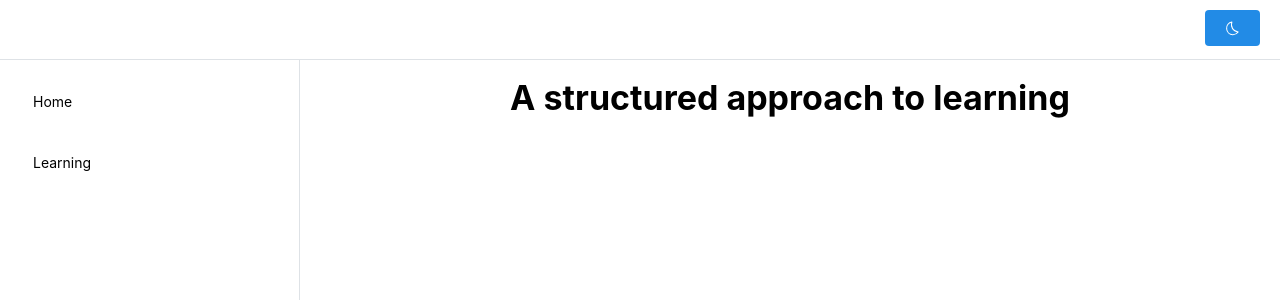
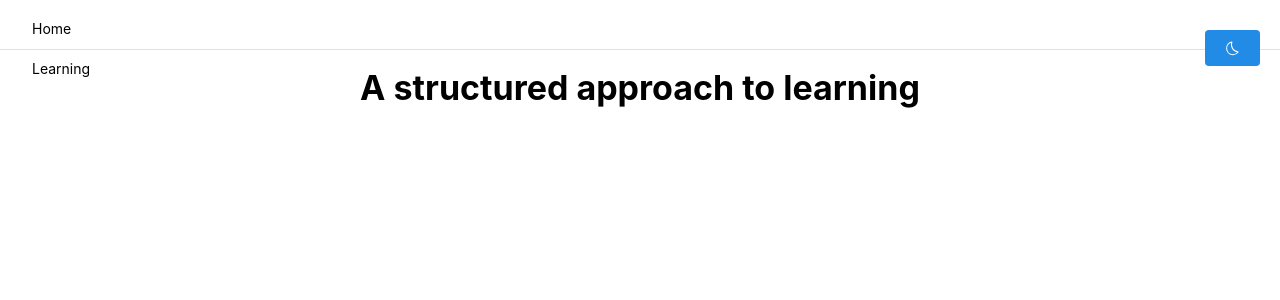
Before and after one commit to DudzinDzmitry/learn2code, a React (Vite) app: page / in a window 1280 px wide. Shown: the top 300 px of the page. Built offline with nearby package versions, Linux system fonts and the light colour scheme.

Commit message:
feat: move nav to header on desktop

```diff
--- a/src/App.tsx
+++ b/src/App.tsx
@@ -7,18 +7,16 @@ export default function App() {
 
   return (
     <AppShell
-      header={{ height: 60 }}
+      header={{ height: 50 }}
       navbar={{
         width: 300, breakpoint: 'sm',
-        collapsed: { mobile: !opened }
+        collapsed: { desktop: true, mobile: !opened }
       }}
       padding="md"
     >
       <Header opened={opened} toggle={toggle} />
       <Navbar />
-      <AppShell.Main>
-        <PageSwitcher />
-      </AppShell.Main>
+      <PageSwitcher />
     </AppShell>
   );
 }
--- a/src/components/layouts/Header.tsx
+++ b/src/components/layouts/Header.tsx
@@ -1,23 +1,36 @@
-import { Flex, AppShell, Burger, Button, useMantineColorScheme, useComputedColorScheme } from '@mantine/core';
+import { Group, AppShell, Burger, Button, NavLink, useMantineColorScheme, useComputedColorScheme } from '@mantine/core';
+import { useNavigate } from 'react-router-dom';
 import Moon from '~icons/carbon/moon'
 import Sun from '~icons/carbon/sun'
 
 export const Header = ({ opened, toggle }: any) => {
+  const navigate = useNavigate();
+
   const { setColorScheme } = useMantineColorScheme();
   const computedColorScheme = useComputedColorScheme('light');
 
   const toggleColorScheme = () => {
     setColorScheme(computedColorScheme === "dark" ? 'light' : 'dark')
   }
+
   return (
     <AppShell.Header>
-            <Flex justify="space-between" align="center" style={{ padding: '10px 20px' }}>
+      <Group justify="space-between" style={{ padding: '7.5px 20px' }}>
         <Burger opened={opened} onClick={toggle} hiddenFrom='sm' size="sm" />
-                <div></div>
-                <Button size='sm' variant='link' onClick={toggleColorScheme}>
+        <Group gap={0} visibleFrom="sm">
+          <NavLink
+            label="Home"
+            onClick={() => navigate('/')}
+          />
+          <NavLink
+            label="Learning"
+            onClick={() => navigate('/learning')}
+          />
+        </Group>
+        <Button size='sm' onClick={toggleColorScheme}>
           {computedColorScheme === "dark" ? <Sun /> : <Moon />}
         </Button>
-            </Flex>
+      </Group>
     </AppShell.Header>
   )
 }
--- a/src/components/layouts/PageSwitcher.tsx
+++ b/src/components/layouts/PageSwitcher.tsx
@@ -1,12 +1,15 @@
+import { AppShell } from "@mantine/core"
 import { Route, Routes } from "react-router-dom";
 import { Home, Learning, NotFound } from "../pages";
 
 export const PageSwitcher = () => {
   return (
+    <AppShell.Main>
       <Routes>
         <Route path="*" element={<NotFound />} />
         <Route path="/" element={<Home />} />
         <Route path="/learning" element={<Learning />} />
       </Routes>
+    </AppShell.Main>
   )
 }
```
Lines whose indentation alone changed are shown as unchanged.
